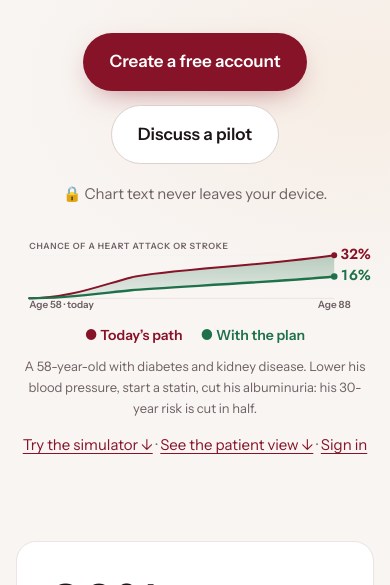
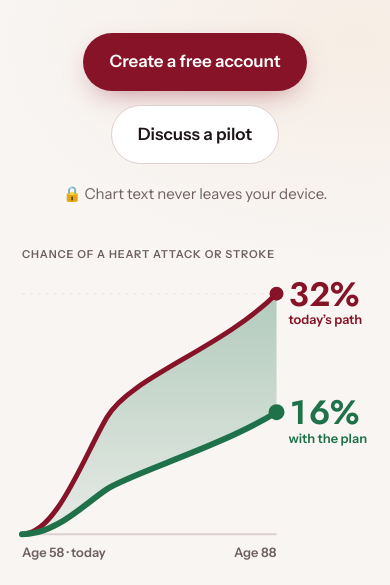
Before and after one commit to shereefelibiary-tech/riskcontinuum-landing, a plain HTML site: page index.html in a window 390 px wide. Shown: the part 486-1071 px from the top of the page. Drawn offline with Linux system fonts and the light colour scheme; animation ran at ten frames a second.

Commit message:
Hero curve: real height; separate phone layout so the gap reads as major
Co-Authored-By: Claude Opus 5.5 <noreply@anthropic.com>
Claude-Session: https://claude.ai/code/session_01NFVGWxnqCCnbczdgWBY5gg

```diff
--- a/index.html
+++ b/index.html
@@ -900,25 +900,21 @@
 
 
     /* hero: a risk path that bends */
-    .hero-curve { position: relative; max-width: 1080px; margin: 54px auto 0; }
-    .hero-curve svg { width: 100%; height: auto; display: block; overflow: visible; }
-    .hc-axis { stroke: var(--line-2); stroke-width: 1.5; }
-    .hc-today { fill: none; stroke: var(--garnet); stroke-width: 6; stroke-linecap: round; }
-    .hc-plan { fill: none; stroke: var(--good); stroke-width: 7; stroke-linecap: round; }
+    .hero-curve { position: relative; max-width: 1000px; margin: 48px auto 0; }
+    .hero-curve svg.hc-d, .hero-curve svg.hc-m { width: 100%; height: auto; display: block; overflow: visible; }
+    .hero-curve svg.hc-m { display: none; }
+    .hc-axis { stroke: var(--line-2); stroke-width: 2; }
+    .hc-today { fill: none; stroke: var(--garnet); stroke-linecap: round; }
+    .hc-plan { fill: none; stroke: var(--good); stroke-linecap: round; }
     .hc-gap { fill: url(#hc-gap); }
-    .hc-dot { transition: none; }
-    .hc-lbl { font: 600 15px var(--ui); fill: var(--muted); letter-spacing: .02em; }
-    .hc-lbl.g { fill: var(--good); }
-    .hc-lbl.r { fill: var(--garnet); }
     .hc-grid { stroke: var(--line); stroke-width: 1; stroke-dasharray: 3 5; }
-    .hc-ax { font: 600 13px var(--ui); fill: var(--muted); letter-spacing: .08em; text-transform: uppercase; }
-    .hc-tick { font: 600 15px var(--ui); fill: var(--muted); }
-    .hc-val { font: 600 34px var(--display); font-variant-numeric: tabular-nums; }
-    .hc-val.r { fill: var(--garnet); } .hc-val.g { fill: var(--good); }
-    .hc-leg { display: none; justify-content: center; gap: 18px; margin-top: 6px; font-size: 14px; font-weight: 600; }
-    .hc-leg .r { color: var(--garnet); } .hc-leg .g { color: var(--good); }
-    .hc-cap { margin: 10px auto 0; max-width: 720px; text-align: center; font-size: 14px; color: var(--muted); }
-    @media (max-width: 720px) { .hero-curve { margin-top: 36px; } .hc-lbl, .hc-tick { font-size: 30px; } .hc-ax { font-size: 26px; } .hc-val { font-size: 44px; } .hc-lbl { display: none; } .hc-leg { display: flex; } .hc-cap { font-size: 13px; } }
+    .hc-ax { font-family: var(--ui); font-weight: 600; fill: var(--muted); letter-spacing: .08em; text-transform: uppercase; }
+    .hc-tick { font-family: var(--ui); font-weight: 600; fill: var(--muted); }
+    .hc-lbl { font-family: var(--ui); font-weight: 600; }
+    .hc-val { font-family: var(--display); font-weight: 600; font-variant-numeric: tabular-nums; }
+    .hc-val.r, .hc-lbl.r { fill: var(--garnet); } .hc-val.g, .hc-lbl.g { fill: var(--good); }
+    .hc-cap { margin: 14px auto 0; max-width: 720px; text-align: center; font-size: 15px; color: var(--muted); }
+    @media (max-width: 720px) { .hero-curve { margin-top: 30px; } .hero-curve svg.hc-d { display: none; } .hero-curve svg.hc-m { display: block; } .hc-cap { font-size: 14px; } }
     .wt-show { margin-top: 12px; display: inline-flex; text-decoration: none; }
     /* five more checks */
     .ck { padding: 110px 0 40px; }
@@ -1009,23 +1005,37 @@
     </div>
 
     <figure class="hero-curve">
-      <svg viewBox="0 0 1080 230" role="img" aria-label="Example patient, age 58, with diabetes and kidney disease: chance of a heart attack or stroke by age 88 is 32% on today's path and 16% with the plan.">
-        <defs><linearGradient id="hc-gap" x1="0" y1="0" x2="0" y2="1"><stop offset="0" stop-color="#1E7148" stop-opacity=".30"/><stop offset="1" stop-color="#1E7148" stop-opacity=".08"/></linearGradient></defs>
-        <text class="hc-ax" x="40" y="22">Chance of a heart attack or stroke</text>
-        <line class="hc-grid" x1="40" y1="40" x2="960" y2="40"/>
-        <line class="hc-axis" x1="40" y1="170" x2="960" y2="170"/>
-        <path class="hc-gap" d="M40 170 C 160 170, 260 129.0, 347 106.9 C 434 84.8, 760 70.1, 960 40.0 L960 104.0 C 760 122.7, 434 137.1, 347 145.6 C 260 154.1, 160 170, 40 170 Z"/>
-        <path class="hc-today" d="M40 170 C 160 170, 260 129.0, 347 106.9 C 434 84.8, 760 70.1, 960 40.0"/>
-        <path class="hc-plan" d="M40 170 C 160 170, 260 154.1, 347 145.6 C 434 137.1, 760 122.7, 960 104.0"/>
-        <circle class="hc-dot" cx="960" cy="40.0" r="9" fill="#861327"/>
-        <circle class="hc-dot hc-pd" cx="960" cy="104.0" r="10" fill="#1E7148"/>
-        <text class="hc-val r" x="978" y="50.0">32%</text>
-        <text class="hc-lbl r" x="940" y="26" text-anchor="end">today&rsquo;s path</text>
-        <g class="hc-pl"><text class="hc-val g" x="978" y="114.0">16%</text><text class="hc-lbl g" x="940" y="140.0" text-anchor="end">with the plan</text></g>
-        <text class="hc-tick" x="40" y="198">Age 58 &middot; today</text>
-        <text class="hc-tick" x="960" y="198" text-anchor="middle">Age 88</text>
+      <svg width="0" height="0" style="position:absolute" aria-hidden="true"><defs><linearGradient id="hc-gap" x1="0" y1="0" x2="0" y2="1"><stop offset="0" stop-color="#1E7148" stop-opacity=".32"/><stop offset="1" stop-color="#1E7148" stop-opacity=".08"/></linearGradient></defs></svg>
+      <svg class="hc-d" viewBox="0 0 1080 450" data-g="{&quot;x0&quot;: 40, &quot;x1&quot;: 860, &quot;xm&quot;: 313.3, &quot;base&quot;: 400, &quot;top&quot;: 70, &quot;t1&quot;: 239.7, &quot;t2&quot;: 70.0, &quot;p1&quot;: 338.1, &quot;p2&quot;: 232.5}" role="img" aria-label="Example patient, age 58, with diabetes and kidney disease: chance of a heart attack or stroke by age 88 is 32% on today's path and 16% with the plan.">
+        <text class="hc-ax" x="40" y="34" style="font-size:14px">Chance of a heart attack or stroke</text>
+        <line class="hc-grid" x1="40" y1="70" x2="860" y2="70"/>
+        <line class="hc-axis" x1="40" y1="400" x2="860" y2="400"/>
+        <path class="hc-gap" d="M40 400 C 149.3 400, 236.8 295.8, 313.3 239.7 C 389.8 183.6, 679.6 146.4, 860 70.0 L860 232.5 C 679.6 280.0, 389.8 316.4, 313.3 338.1 C 236.8 359.8, 149.3 400, 40 400 Z"/>
+        <path class="hc-today" d="M40 400 C 149.3 400, 236.8 295.8, 313.3 239.7 C 389.8 183.6, 679.6 146.4, 860 70.0" style="stroke-width:7"/>
+        <path class="hc-plan" d="M40 400 C 149.3 400, 236.8 359.8, 313.3 338.1 C 389.8 316.4, 679.6 280.0, 860 232.5" style="stroke-width:8"/>
+        <circle cx="860" cy="70.0" r="10" fill="#861327"/>
+        <circle class="hc-pd" cx="860" cy="232.5" r="11" fill="#1E7148"/>
+        <text class="hc-val r" x="882" y="88.2" style="font-size:52px">32%</text>
+        <text class="hc-lbl r" x="882" y="111.2" style="font-size:17px">today&rsquo;s path</text>
+        <g class="hc-pl"><text class="hc-val g" x="882" y="250.7" style="font-size:52px">16%</text><text class="hc-lbl g" x="882" y="273.7" style="font-size:17px">with the plan</text></g>
+        <text class="hc-tick" x="40" y="426" style="font-size:16px">Age 58 &middot; today</text>
+        <text class="hc-tick" x="860" y="426" text-anchor="end" style="font-size:16px">Age 88</text>
       </svg>
-      <p class="hc-leg" aria-hidden="true"><span class="r">&#9679; Today&rsquo;s path</span><span class="g">&#9679; With the plan</span></p>
+      <svg class="hc-m" viewBox="0 0 360 340" data-g="{&quot;x0&quot;: 6, &quot;x1&quot;: 262, &quot;xm&quot;: 91.3, &quot;base&quot;: 300, &quot;top&quot;: 58, &quot;t1&quot;: 182.5, &quot;t2&quot;: 58.0, &quot;p1&quot;: 254.6, &quot;p2&quot;: 177.2}" role="img" aria-label="Example patient, age 58, with diabetes and kidney disease: chance of a heart attack or stroke by age 88 is 32% on today's path and 16% with the plan.">
+        <text class="hc-ax" x="6" y="22" style="font-size:11px">Chance of a heart attack or stroke</text>
+        <line class="hc-grid" x1="6" y1="58" x2="262" y2="58"/>
+        <line class="hc-axis" x1="6" y1="300" x2="262" y2="300"/>
+        <path class="hc-gap" d="M6 300 C 40.1 300, 67.4 223.6, 91.3 182.5 C 115.2 141.4, 205.7 114.0, 262 58.0 L262 177.2 C 205.7 212.0, 115.2 238.7, 91.3 254.6 C 67.4 270.5, 40.1 300, 6 300 Z"/>
+        <path class="hc-today" d="M6 300 C 40.1 300, 67.4 223.6, 91.3 182.5 C 115.2 141.4, 205.7 114.0, 262 58.0" style="stroke-width:5"/>
+        <path class="hc-plan" d="M6 300 C 40.1 300, 67.4 270.5, 91.3 254.6 C 115.2 238.7, 205.7 212.0, 262 177.2" style="stroke-width:6"/>
+        <circle cx="262" cy="58.0" r="7" fill="#861327"/>
+        <circle class="hc-pd" cx="262" cy="177.2" r="8" fill="#1E7148"/>
+        <text class="hc-val r" x="274" y="69.9" style="font-size:34px">32%</text>
+        <text class="hc-lbl r" x="274" y="88.9" style="font-size:13px">today&rsquo;s path</text>
+        <g class="hc-pl"><text class="hc-val g" x="274" y="189.1" style="font-size:34px">16%</text><text class="hc-lbl g" x="274" y="208.1" style="font-size:13px">with the plan</text></g>
+        <text class="hc-tick" x="6" y="323" style="font-size:13px">Age 58 &middot; today</text>
+        <text class="hc-tick" x="262" y="323" text-anchor="end" style="font-size:13px">Age 88</text>
+      </svg>
       <figcaption class="hc-cap">A 58-year-old with diabetes and kidney disease. Lower his blood pressure, start a statin, cut his albuminuria: his 30-year risk is cut in half.</figcaption>
     </figure>
     <p class="hero-access"><a href="#plan">Try the simulator &darr;</a> &middot; <a href="#patient-view">See the patient view &darr;</a> &middot; <a href="https://app.riskcontinuum.health/">Sign in</a></p>
@@ -2346,20 +2356,23 @@ Management Considerations:
   (function () {
     var reduced = window.matchMedia("(prefers-reduced-motion: reduce)").matches;
     /* Hero: the plan path bends away from today's path, and back, slowly. */
-    var plan = document.querySelector(".hc-plan"), gap = document.querySelector(".hc-gap"), pd = document.querySelector(".hc-pd"), pl = document.querySelector(".hc-pl");
-    if (plan && !reduced) {
-      var t0 = performance.now();
+    if (!reduced) document.querySelectorAll(".hero-curve svg[data-g]").forEach(function (svg) {
+      var g = JSON.parse(svg.getAttribute("data-g")), plan = svg.querySelector(".hc-plan"), gap = svg.querySelector(".hc-gap"), pd = svg.querySelector(".hc-pd"), pl = svg.querySelector(".hc-pl");
+      var n = function (v) { return (+v).toFixed(1); };
+      var seg = function (y1, y2) {
+        var a1 = g.x0 + (g.xm - g.x0) * .4, a2 = g.x0 + (g.xm - g.x0) * .72, c = y1 + (g.base - y1) * .35, a3 = 2 * g.xm - a2, c3 = 2 * y1 - c, a4 = g.x1 - (g.x1 - g.xm) * .33, c4 = y2 + (y1 - y2) * .45;
+        return { f: "M" + g.x0 + " " + g.base + " C " + n(a1) + " " + g.base + ", " + n(a2) + " " + n(c) + ", " + g.xm + " " + n(y1) + " C " + n(a3) + " " + n(c3) + ", " + n(a4) + " " + n(c4) + ", " + g.x1 + " " + n(y2),
+                 r: "C " + n(a4) + " " + n(c4) + ", " + n(a3) + " " + n(c3) + ", " + g.xm + " " + n(y1) + " C " + n(a2) + " " + n(c) + ", " + n(a1) + " " + g.base + ", " + g.x0 + " " + g.base };
+      };
+      var today = seg(g.t1, g.t2).f, t0 = performance.now();
       (function f(t) {
         var k = ((t - t0) / 9000) % 1, w = 0.5 - 0.5 * Math.cos(k * 2 * Math.PI), e = w < .5 ? 4 * w * w * w : 1 - Math.pow(-2 * w + 2, 3) / 2;
-        var y1 = 106.9 + 38.7 * e, y2 = 40.0 + 64.0 * e;
-        var c = y1 + (170 - y1) * .35, c3 = 2 * y1 - c, c4 = y2 + (y1 - y2) * .45, n = function (v) { return v.toFixed(1); };
-        var fwd = "M40 170 C 160 170, 260 " + n(c) + ", 347 " + n(y1) + " C 434 " + n(c3) + ", 760 " + n(c4) + ", 960 " + n(y2);
-        plan.setAttribute("d", fwd);
-        gap.setAttribute("d", "M40 170 C 160 170, 260 129.0, 347 106.9 C 434 84.8, 760 70.1, 960 40.0 L960 " + n(y2) + " C 760 " + n(c4) + ", 434 " + n(c3) + ", 347 " + n(y1) + " C 260 " + n(c) + ", 160 170, 40 170 Z");
-        pd.setAttribute("cy", n(y2)); pl.setAttribute("transform", "translate(0 " + n(y2 - 104.0) + ")"); pl.style.opacity = Math.min(1, e * 1.6).toFixed(2);
+        var y1 = g.t1 + (g.p1 - g.t1) * e, y2 = g.t2 + (g.p2 - g.t2) * e, p = seg(y1, y2);
+        plan.setAttribute("d", p.f); gap.setAttribute("d", today + " L" + g.x1 + " " + n(y2) + " " + p.r + " Z");
+        pd.setAttribute("cy", n(y2)); pl.setAttribute("transform", "translate(0 " + n(y2 - g.p2) + ")"); pl.style.opacity = Math.min(1, e * 1.6).toFixed(2);
         requestAnimationFrame(f);
       })(t0);
-    }
+    });
     /* Checks: tags slide in on view. */
     var ckp = document.getElementById("ck-panel");
     if (ckp) { if (reduced) ckp.classList.add("in"); else new IntersectionObserver(function (es, ob) { if (es[0].isIntersecting) { ckp.classList.add("in"); ob.disconnect(); } }, { threshold: 0.5 }).observe(ckp); }
```
